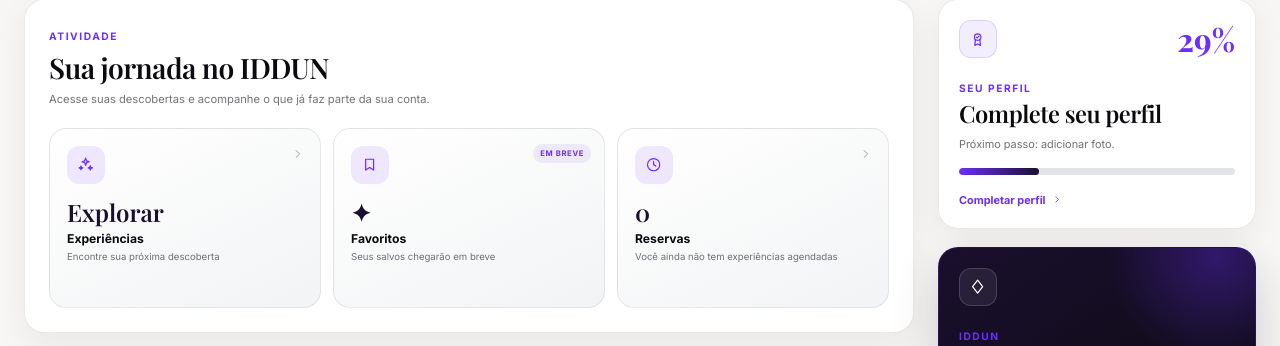
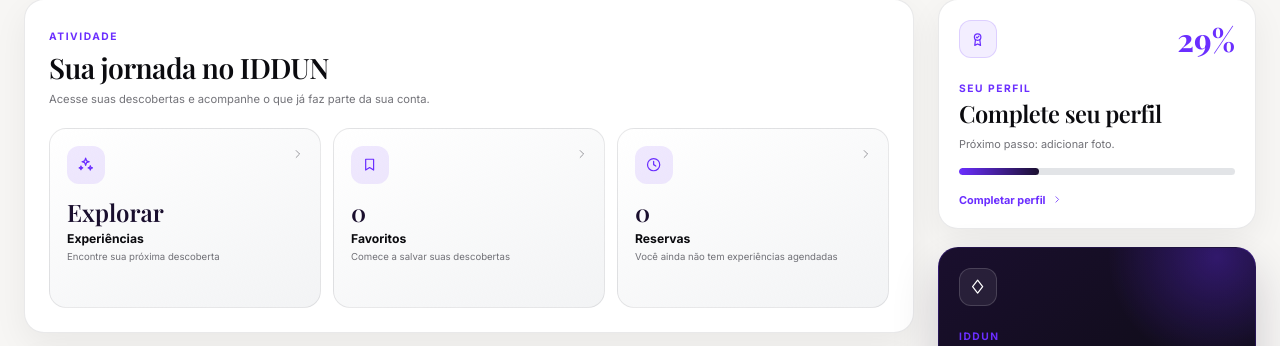
Before and after one commit to kastiliuu/iddun, a Flask app: page /minha-conta in a window 1280 px wide. Shown: the part 500-846 px from the top of the page. Run offline with Flask 3, Linux system fonts and the light colour scheme; the visitor is signed in with stand-in values (Sample User, id 1); data comes from the database, SQL or seed files in the repository; data that the repository does not hold is empty; some libraries are stand-ins or nearby versions; some web fonts are replaced.

Commit message:
feat(client): replace coming-soon favorites card with active saved-items link

```diff
--- a/app/templates/account/dashboard.html
+++ b/app/templates/account/dashboard.html
@@ -92,13 +92,13 @@
             {{ icon('chevron-right', 'account-activity-card__arrow') }}
           </a>
 
-          <div class="account-activity-card account-activity-card--future" aria-disabled="true">
+          <a class="account-activity-card" href="{{ url_for('feed.home') }}#feed-saved-panel">
             <span class="account-activity-card__icon">{{ icon('bookmark') }}</span>
-            <span class="account-activity-card__value">✦</span>
+            <span class="account-activity-card__value">{{ save_count }}</span>
             <strong>Favoritos</strong>
-            <small>Seus salvos chegarão em breve</small>
-            <span class="account-coming-soon">EM BREVE</span>
-          </div>
+            <small>{{ 'Ver seus itens salvos' if save_count else 'Comece a salvar suas descobertas' }}</small>
+            {{ icon('chevron-right', 'account-activity-card__arrow') }}
+          </a>
 
           <a class="account-activity-card" href="{{ url_for('bookings.mine') }}">
             <span class="account-activity-card__icon">{{ icon('clock') }}</span>
```
